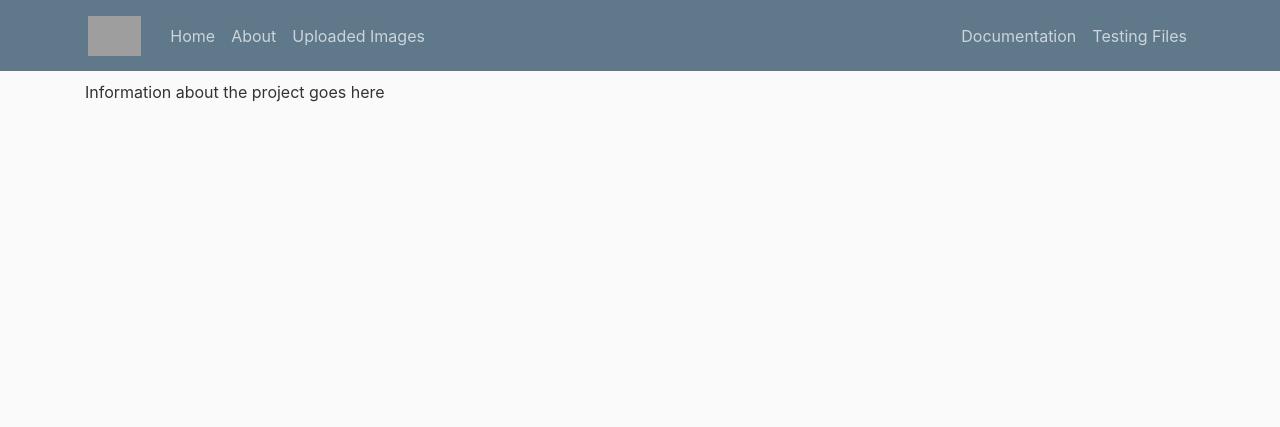
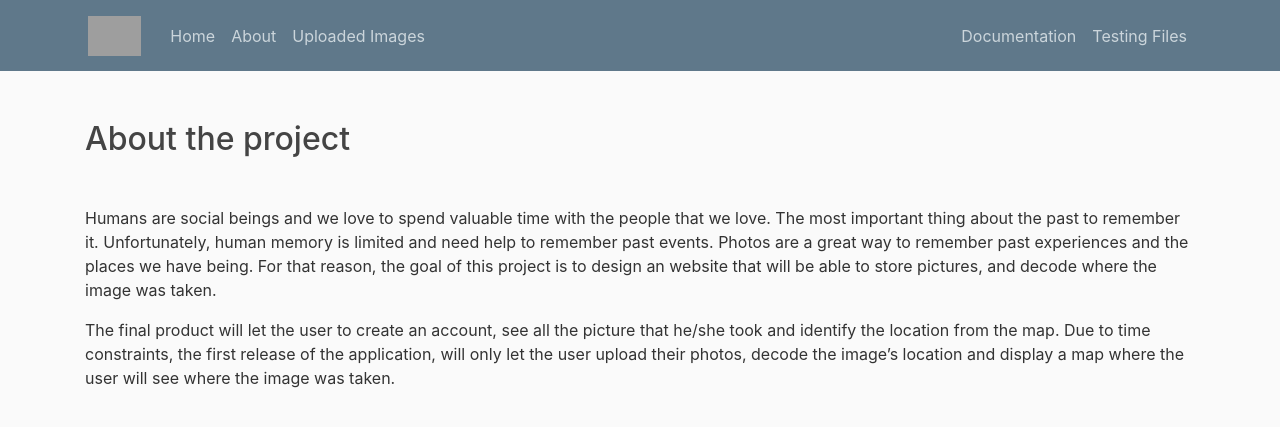
Before and after one commit to alej96/CodingChallengeEVT, a Flask app: page /about in a window 1280 px wide. Shown: the top 427 px of the page. Run offline with Flask 2, Linux system fonts and the light colour scheme; some libraries are stand-ins or nearby versions; grey boxes are pictures that could not be loaded.

Commit message:
fixed some bugs

```diff
--- /dev/null
+++ b/appengine_config.py
@@ -0,0 +1,4 @@
+from google.appengine.ext import vendor
+
+# Add any libraries installed in the "lib" folder.
+vendor.add('lib')
--- a/main.py
+++ b/main.py
@@ -1,25 +1,250 @@
 import os, sys
 sys.path.append("model")
-import imageDecoder
-from flask import Flask
+import presenter.imageToJson as imageToJson
+sys.path.append("model")
+import model.imageDecoder as imageDecoder
+sys.path.append("model")
+import model.geoCoder as geoCoder
+from flask import Flask, redirect, render_template, request, session, url_for
+from flask_bootstrap import Bootstrap
+from flask_dropzone import Dropzone
+from flask_uploads import UploadSet, configure_uploads, IMAGES, patch_request_class
 
-class main:
-
-    def __init__(self, *args, **kwargs):
-        super().__init__(*args, **kwargs)
+from pygeocoder import Geocoder
+import pandas as pd
+import numpy as np
+import geocoder as googleGeocode
+from flask_googlemaps import GoogleMaps as GoogleMaps
+from flask_googlemaps import Map, icons
 
 
 
-#app= Flask(__name__)
+
+app = Flask(__name__)
+dropzone = Dropzone(app)
 
 
 
-path_name = 'testData/data2.jpg'
-meta_data =  imageDecoder.ImageMetaData(path_name)
-latlng =meta_data.get_lat_lng()
-print("lat long:  ")
-print( latlng)
+# Dropzone settings
+app.config['DROPZONE_UPLOAD_MULTIPLE'] = True
+app.config['DROPZONE_ALLOWED_FILE_CUSTOM'] = True
+app.config['DROPZONE_ALLOWED_FILE_TYPE'] = 'image/*'
+app.config['DROPZONE_REDIRECT_VIEW'] = 'results'
+app.config['SECRET_KEY'] = 'cUc23wxNezUH'
+# set key as configin the app
+app.config['GOOGLEMAPS_KEY'] = 'AIzaSyDbqMl372WFLuNl3P-OzksyAWqw5njSHSU'
 
-print("==========================================")
-exif_data = meta_data.get_exif_data()
-print(exif_data)
+# Uploads settings
+app.config['UPLOADED_PHOTOS_DEST'] = os.getcwd() + '/uploads'
+
+photos = UploadSet('photos', IMAGES)
+configure_uploads(app, photos)
+patch_request_class(app)  # set maximum file size, default is 16MB
+
+Bootstrap(app)
+GoogleMaps(app)
+
+@app.route('/',  methods=['GET', 'POST'])
+@app.route('/index',  methods=['GET', 'POST'])
+def index():
+
+    # set session for image results
+    if "file_urls" not in session:
+        session['file_urls'] = []
+    # list to hold our uploaded image urls
+    file_urls = session['file_urls']
+
+
+    if request.method == 'POST':
+        file_obj = request.files
+        for f in file_obj:
+            file = request.files.get(f)
+
+
+            # save the file with to our photos folder
+            filename = photos.save(
+                file,
+                name=file.filename
+            )
+            # append image urls
+            file_urls.append(photos.url(filename))
+
+        session['file_urls'] = file_urls
+        return "uploading..."
+
+
+    #posts = imageToJson.convertImage(image_path_list = image_path_list)
+
+
+    return render_template('index.html')
+
+@app.route('/results',methods = ['POST', 'GET'])
+def results():
+     # redirect to home if no images to display
+    #if "file_urls" not in session or session['file_urls'] == []:
+       #  session['file_urls'] = session['file_urls_temp']
+         #return redirect(url_for('index'))
+
+    # set the file_urls and remove the session variable
+    file_urls = session['file_urls']
+    #session['file_urls_temp'] = session['file_urls']
+   # session.pop('file_urls', None)
+
+  # set session for image data
+    if "imgData" not in session:
+        session['imgData'] = []
+    # list to hold the data object
+    posts = session['imgData']
+   # posts= []
+    image_path_list = []
+    #Extract data from images
+    for image_path in file_urls:
+        meta_data = imageDecoder.ImageMetaData(image_path)
+        latlng =meta_data.get_lat_lng()
+
+
+        lat = latlng[0]
+        lng = latlng[1]
+
+
+
+        # googleGeo = googleGeocode.google([lat, lng], method = 'reverse')
+        # city2 = googleGeo.city
+        #print(city2)
+        #check if it have latlng data
+        if lat is not None or lng is not None:
+
+            #revecse geocode lat,long
+            geocoder = Geocoder(api_key='AIzaSyDbqMl372WFLuNl3P-OzksyAWqw5njSHSU')
+            geo_results = geocoder.reverse_geocode(lat, lng)
+        #   zip_code = imageDecoder.geoCodeFromLatLng(48.8566, 2.3522)
+        #  zip_code = latlng[2]
+            zip_code = geo_results.postal_code
+            city = geo_results.city
+            country = geo_results.country
+
+            #erro handeling for geocoding
+            if(zip_code is None):
+                zip_code = "Unknown"
+            if (city is None):
+                city = "Unknown"
+            if (country is None):
+                country = "Unknown"
+
+
+
+
+            posts.append(
+            {
+                'image' : image_path,
+                'latitude' : lat,
+                'longitude': lng,
+                'zip_code' : zip_code,
+                'city' : city,
+                'country' : country
+
+            })
+        else:
+            posts.append(
+            {
+                'image' : image_path,
+                'latitude' : 'Unknown',
+                'longitude': 'Unknown',
+                'zip_code' : 'Unknown',
+                'city' : 'Unknown',
+                'country' : 'Unknown'
+
+            })
+
+        #save data into sesion
+        session['imgData'] = posts
+    #redirect to maps page
+    if request.method == 'POST':
+        return redirect(url_for('map', posts))
+
+
+    return render_template('results.html', file_urls=file_urls, posts = posts)
+
+@app.route('/map',methods = ['POST', 'GET'])
+def map():
+
+
+    # redirect to results if no images to display
+    if "imgData" not in session or session['imgData'] == []:
+        return redirect(url_for('results'))
+
+    # set the file_urls and remove the session variable
+    imgDataList = session['imgData']
+    session.pop('imgData', None)
+
+
+
+#    googleMap = googleMapReator()
+    mapData = []
+    latitude = 0
+    longitude = 0
+    image_path = ''
+    for imgData in imgDataList:
+        latitude = imgData['latitude']
+        longitude = imgData['longitude']
+        image_path = imgData['image']
+        city = imgData['city']
+        zip_code = imgData['zip_code']
+        country = imgData['country']
+
+        if(latitude != 'Unknown' or longitude != 'Unknown'):
+            mapData.append({
+                    'icon': icons.dots.blue,
+                    'lat': latitude,
+                    'lng': longitude,
+                    'infobox': (
+                        "<p>Image taken at<b style='color:#c2c5cc double;'> " +
+                            city + ", " + country + " </b>!</p>"
+                        "<img style='height: 50px' src= " + image_path + ">"
+                    )
+                } )
+        else:
+            mapData.append({
+                'icon': icons.dots.red,
+                'lat': 0,
+                'lng': 0,
+                'infobox': (
+                    "<p>Images with <b style='color:#c2c5cc double;'> "
+                        "Unknwon Location </b>!</p>"
+                    "<img style='height: 50px' src= " + image_path + ">"
+                )
+            } )
+
+    # creating a map in the view
+    trdmap = Map(
+        identifier="trdmap",
+        varname="trdmap",
+        style=(
+            # "top: 100px;"
+            "height:100%;"
+            "width:100%;"
+            "left:0;"
+            "position:absolute;"
+            "z-index:200;"
+
+        ),
+        lat= 0,
+        lng= 0,
+        markers=mapData,
+        fit_markers_to_bounds = True
+
+    )
+    return render_template('map.html',trdmap=trdmap)
+
+@app.route('/documentation')
+def documentation():
+    return render_template('documentation.html')
+
+@app.route('/testingData')
+def testingData():
+    return render_template('testingData.html')
+@app.route('/about')
+def about():
+    return render_template('about.html')
+if __name__ == '__main__':
+     app.run(debug = True)
--- a/templates/about.html
+++ b/templates/about.html
@@ -2,6 +2,18 @@
 
 {% block content %}
 
-    Information about the project goes here
+    <p>&nbsp;</p>
+    <h2>About the project</h2>
+    <p>&nbsp;</p>
+    <p>
+            Humans are social beings and we love to spend valuable time with the people that we love. The most important thing about the past to remember it.
+            Unfortunately, human memory is limited and need help to remember past events. Photos are a great way to remember past experiences and the places we have being.
+             For that reason, the goal of this project is to design an website that will be able to store pictures, and decode where the image was taken.
+    </p>
+    <p>
+            The final product will let the user to create an account, see all the picture that he/she took and identify the location from the map.
+            Due to time constraints, the first release of the application, will only let the user upload their photos, decode the image’s location and display a map where the user will see where the image was taken.
+        </p>
+
 
 {% endblock content %}
```
Also changed, not shown: requirements.txt (added, +42 -0 lines), templates/documentation.html (+10 -1 lines), templates/testingData.html (+13 -1 lines), 9 other files.
